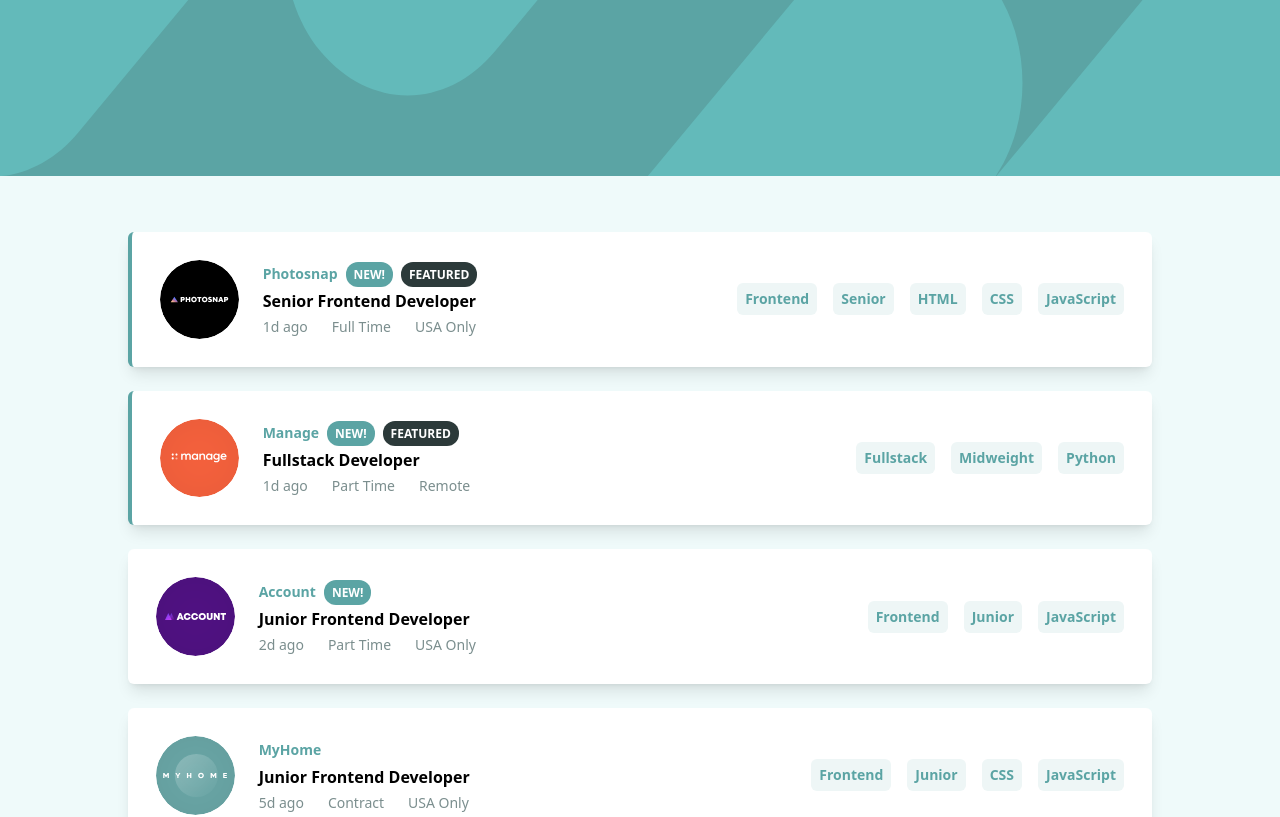
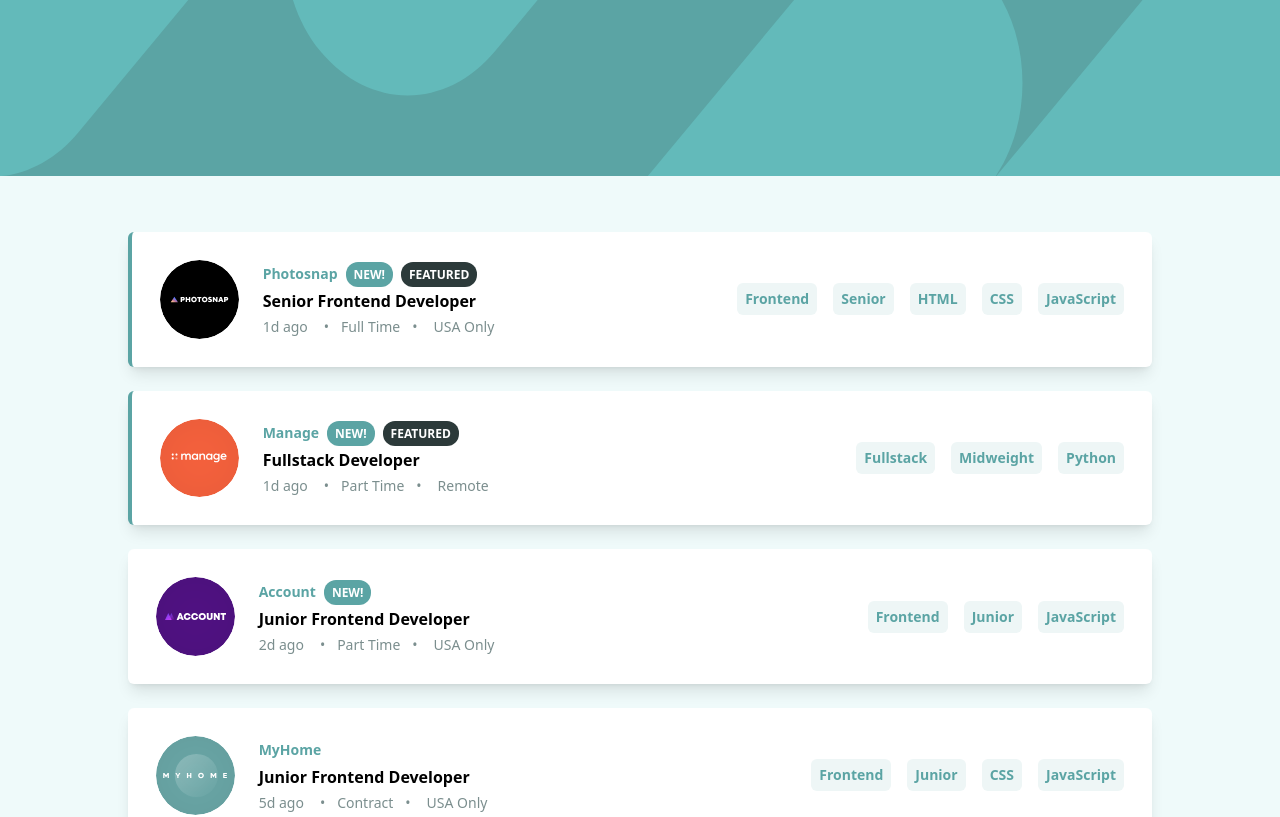
Before and after one commit to cloviswrodrigues/job_listings_with_filtering, a React (Vite) app in the folder frontend/: page / in a window 1280 px wide. Shown: the top 817 px of the page. Built offline with nearby package versions, Linux system fonts and the light colour scheme.

Commit message:
stylized bullets in job

```diff
--- a/frontend/src/components/JobItem/index.jsx
+++ b/frontend/src/components/JobItem/index.jsx
@@ -45,9 +45,11 @@ const JobItem = ({ data, onAddFilter }) => {
           >
             {data.position}
           </a>
-          <ul className="flex text-cyan-dark-grayish gap-6 text-sm font-medium">
+          <ul className="flex text-cyan-dark-grayish gap-4 text-sm font-medium">
             <li>{data.postedAt}</li>
-            <li>{data.contract}</li>
+            <li className="before:content-['•'] before:mr-3 after:content-['•'] after:ml-3">
+              {data.contract}
+            </li>
             <li>{data.location}</li>
           </ul>
         </div>
```
